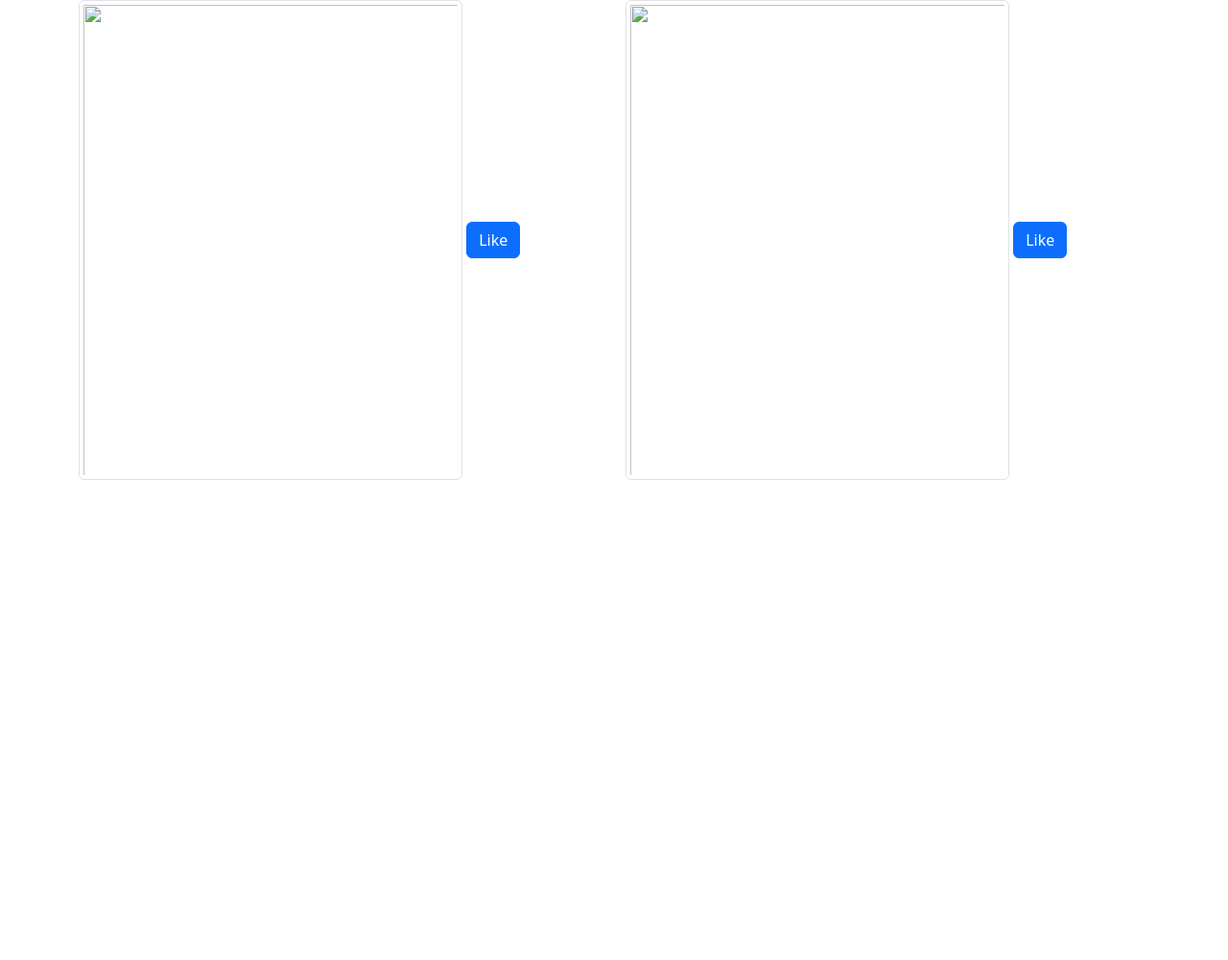
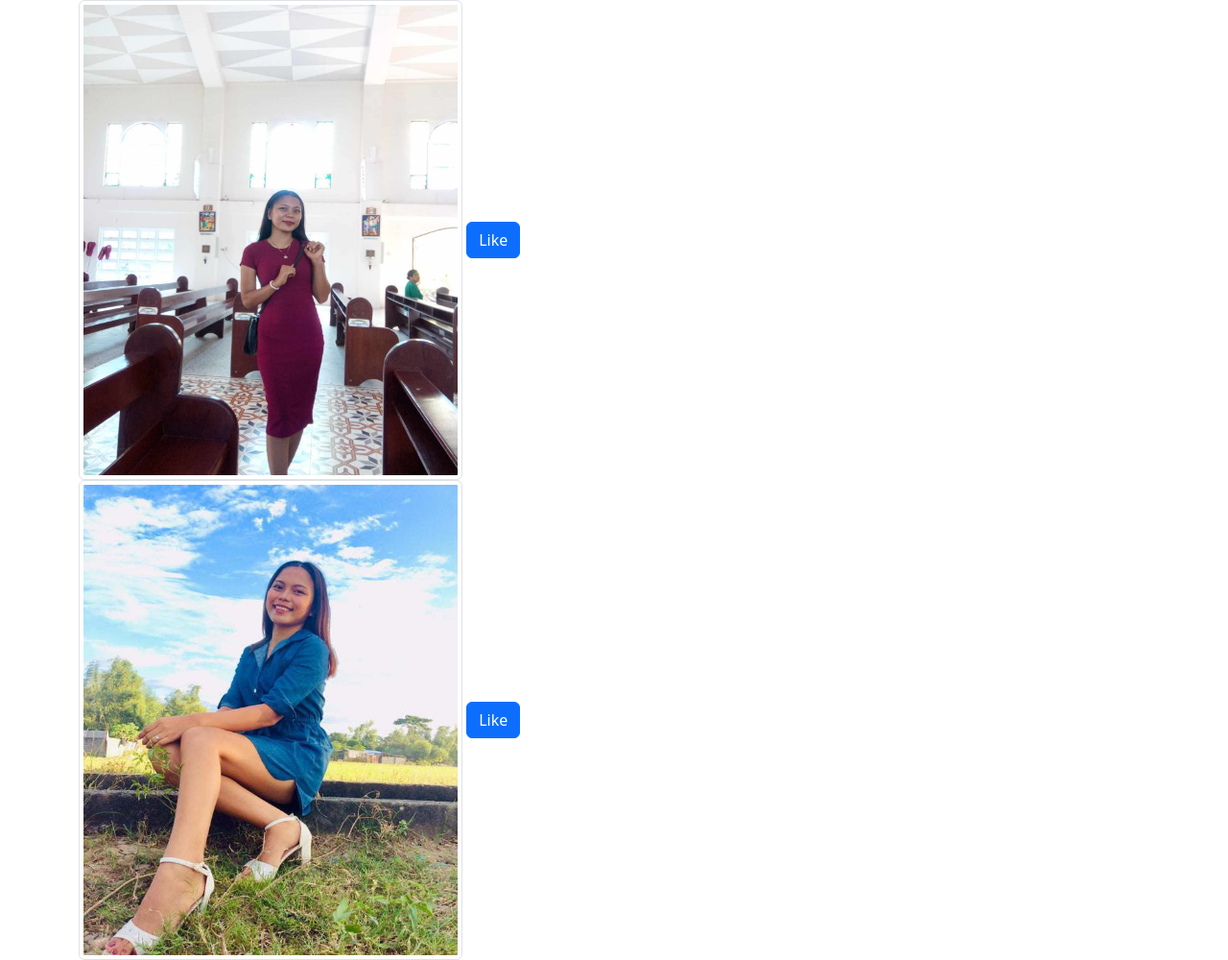
Before and after one commit to itsmesheilamae11/itsmesheilamae11.github.io, a plain HTML site: page index.html in a window 1280 px wide. Shown: the whole page at 96% size. Before the commit the page ends 800 px from the top, so only its background shows below. Drawn offline with nearby package versions, Linux system fonts and the light colour scheme.

Commit message:
Update index.html

```diff
--- a/index.html
+++ b/index.html
@@ -8,11 +8,13 @@
     <div class="container">
         <div class="row">
             <div class="col-6">
-                <img src="a1" class="img-thumbnail" style=width:400px;height:500px; />
+                <img src="a1.jpg" class="img-thumbnail" style=width:400px;height:500px; />
                 <button class="btn btn-primary" type=button> Like </button>
             </div>
+            <div class="container">
+                <div class="row">
             <div class="col-6">
-                <img src="a1" class="img-thumbnail" style=width:400px;height:500px; />
+                <img src="a2.jpg" class="img-thumbnail" style=width:400px;height:500px; />
                 <button class="btn btn-primary" type=button> Like </button>
             </div>
         </div>
```
